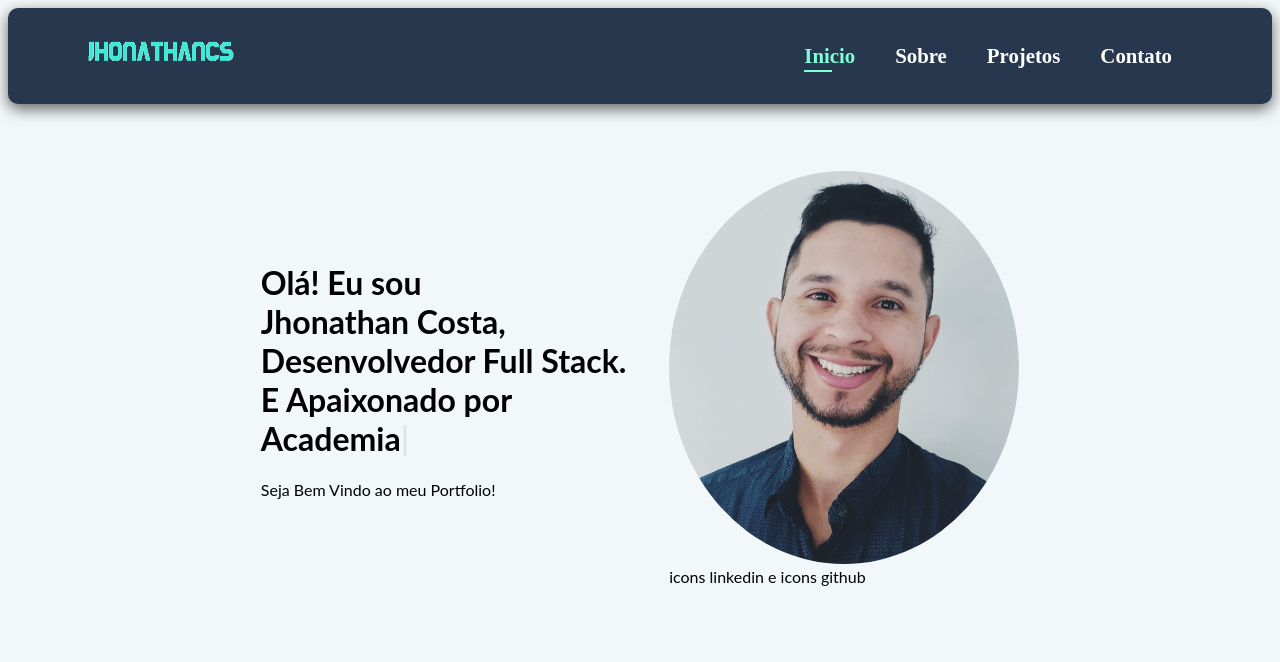
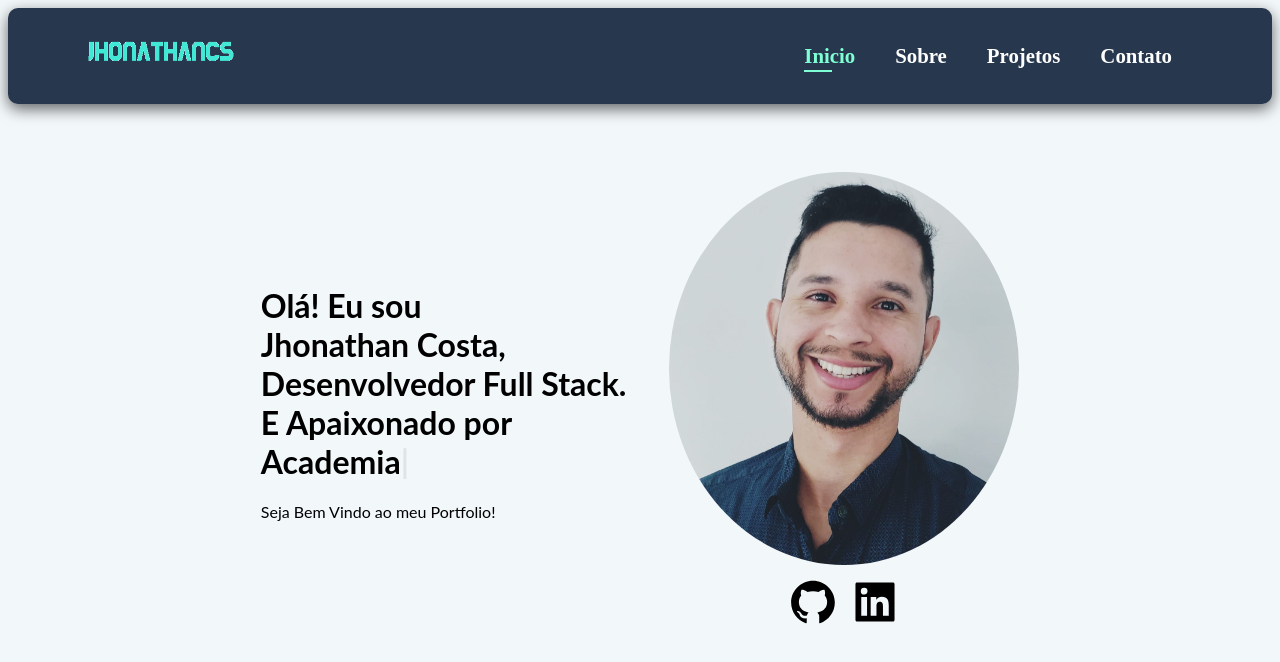
Before and after one commit to jhonathancs/portfolio, a React (Vite) app: page / in a window 1280 px wide. Shown: the top 662 px of the page. Built offline with nearby package versions, Linux system fonts and the light colour scheme.

Commit message:
about
start

```diff
--- a/package.json
+++ b/package.json
@@ -12,6 +12,7 @@
   "dependencies": {
     "react": "^18.2.0",
     "react-dom": "^18.2.0",
+    "react-icons": "^4.10.1",
     "react-router-dom": "^6.14.1",
     "sweetalert": "^2.1.2",
     "typed.js": "^2.0.16"
--- /dev/null
+++ b/src/data/IconSkills.tsx
@@ -0,0 +1,22 @@
+export interface SkillIcon {
+    icon: string;
+    title: string;
+}
+
+const IconSkills: SkillIcon[] = [
+    {
+    icon: 'FaReact',
+    title: 'ReactJS',
+    },
+    {
+    icon: 'IoLogoJavascript',
+    title: 'JavaScript',
+    },
+    {
+    icon: 'IoLogoCss3',
+    title: 'CSS',
+    },
+    // Add more icons here as needed
+];
+
+export default IconSkills;
--- /dev/null
+++ b/src/pages/about/cartSkills.tsx
@@ -0,0 +1,34 @@
+/* eslint-disable @typescript-eslint/no-unsafe-assignment */
+import React from 'react';
+import { IconType } from 'react-icons';
+import { IconContext } from 'react-icons';
+import IconSkills, { SkillIcon } from '../../data/IconSkills';
+import { FaReact } from 'react-icons/fa';
+import { IoLogoJavascript, IoLogoCss3 } from 'react-icons/io';
+
+const iconComponents: { [key: string]: IconType } = {
+  FaReact,
+  IoLogoJavascript,
+  IoLogoCss3,
+  // Add more icons here as needed
+};
+
+const HardSkillsComponent: React.FC = () => {
+  return (
+    <div>
+      <IconContext.Provider value={{size: '80px',color: 'black'}}>
+      {IconSkills.map((skill: SkillIcon) => {
+        const IconComponent = iconComponents[skill.icon];
+        return (
+          <div key={skill.title} className="icon-container">
+            <IconComponent />
+            <span className="icon-name">{skill.title}</span>
+          </div>
+        );
+      })}
+      </IconContext.Provider>
+    </div>
+  );
+};
+
+export default HardSkillsComponent;
--- a/src/pages/about/index.tsx
+++ b/src/pages/about/index.tsx
@@ -1,6 +1,11 @@
+import HardSkillsComponent from "./cartSkills"
+
 function About() {
     return(
+        <div>
         <h1>about</h1>
+        <HardSkillsComponent />
+        </div>
     )
 }
 
--- a/src/pages/home/imgs/imagem.css
+++ b/src/pages/home/imgs/imagem.css
@@ -9,3 +9,15 @@
     width: 100%;
     border-radius: 50%;
   }
+
+  .img-me p {
+    display: flex;
+    flex-wrap: wrap;
+    justify-content: center;
+    align-items: center;
+    gap: 10px;
+  }
+
+  .img-me p > * {
+    margin: 1px; /* Ajuste a margem conforme necessário */
+  }
--- a/src/pages/home/imgs/imagem.tsx
+++ b/src/pages/home/imgs/imagem.tsx
@@ -1,12 +1,22 @@
 import './imagem.css'
 import img from '../../../assets/photo-me.jpg'
+import { AiFillGithub, AiFillLinkedin } from 'react-icons/ai';
+import { IconContext} from 'react-icons'
 
 function Img() {
     return(
         <div className="img-me">
             <p>
+            <IconContext.Provider value={{size:'50px', color:'black'}}>
             <img src={img} alt="me-photo" />
-            icons linkedin e icons github</p>
+            <a href="https://github.com/jhonathancs" target="_blank">
+                <AiFillGithub />
+            </a>
+            <a href="https://www.linkedin.com/in/jhonathan-cs/" target="_blank">
+                <AiFillLinkedin />
+                </a>
+            </IconContext.Provider >
+            </p>
         </div>
     )
 }
```
Also changed, not shown: 1 other file (tests, documents, lock files or other folders).
